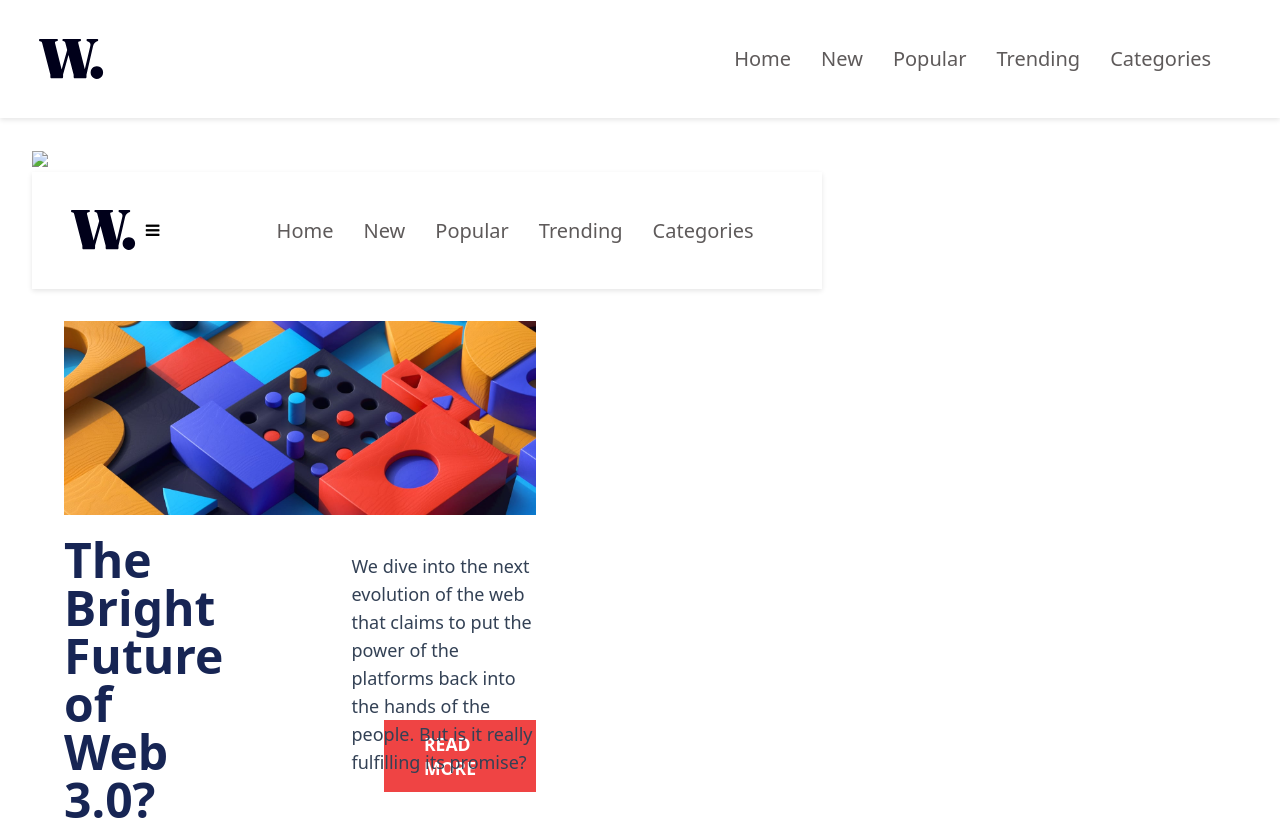
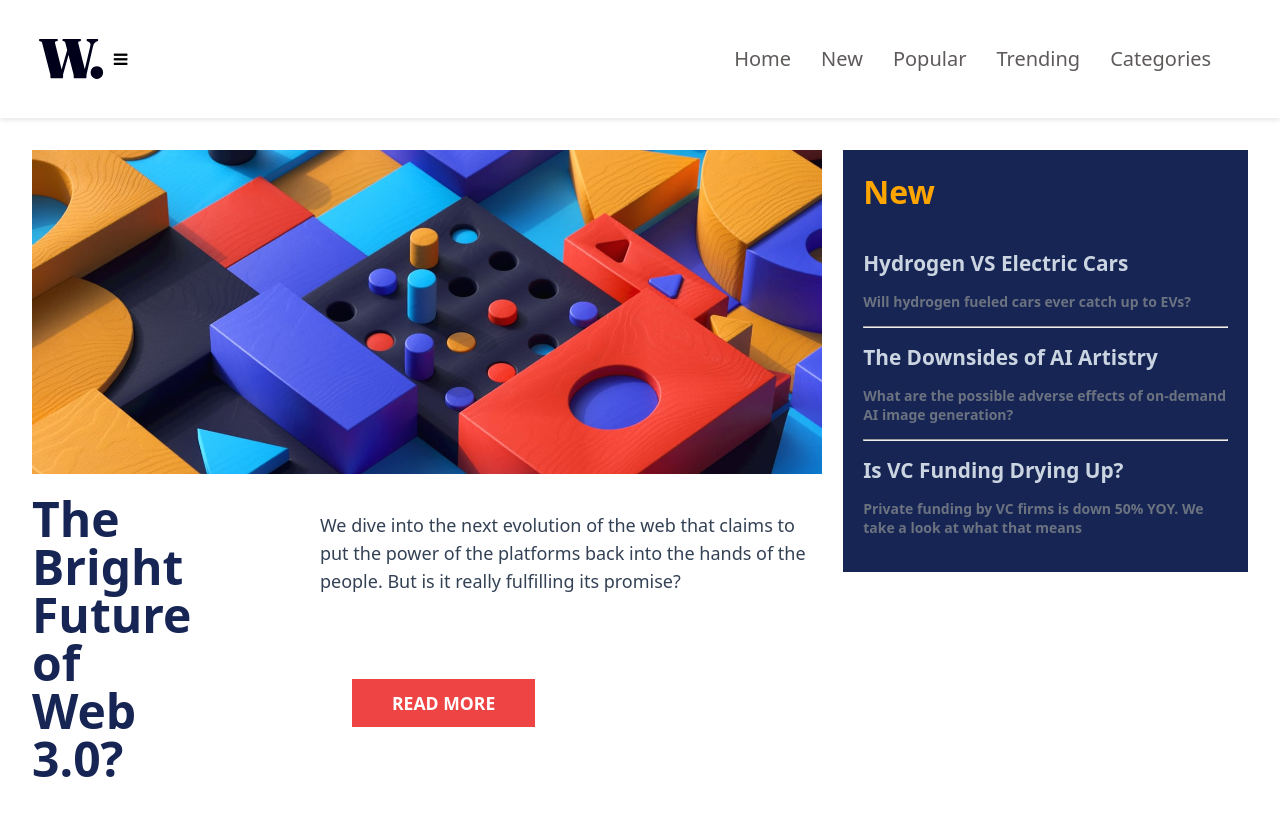
Before and after one commit to CodeX1812/IN-HOUSE-ASSIGNMENT, a plain HTML site: page index.html in a window 1280 px wide. Shown: the top 827 px of the page. Drawn offline with Linux system fonts and the light colour scheme.

Commit message:
Update index.html

```diff
--- a/index.html
+++ b/index.html
@@ -1,29 +1,4 @@
 <!DOCTYPE html>
-<html lang="en">
-<head>
-	<meta charset="UTF-8">
-	<meta name="viewport" content="width=device-width, initial-scale=1.0">
-	<title>News Letter</title>
-	<link rel="stylesheet" href="style.css">
-</head>
-<body>
-
-	<div class="navbar">
-		<div class="brand">
-			<img src="images/logo.svg" alt="logo" class="logo">
-		</div>
-		<div class="nav-links">
-			<a href="#home" class="active">Home</a>
-			<a href="#new">New</a>
-			<a href="#popular">Popular</a>
-			<a href="#trending">Trending</a>
-			<a href="#categories">Categories</a>
-		</div>
-	</div>
-
-	<div class="main-section">
-		<div class="left-content">
-			<img src="images/image-we<!DOCTYPE html>
 <html lang="en">
 <head>
 	<meta charset="UTF-8">
```
